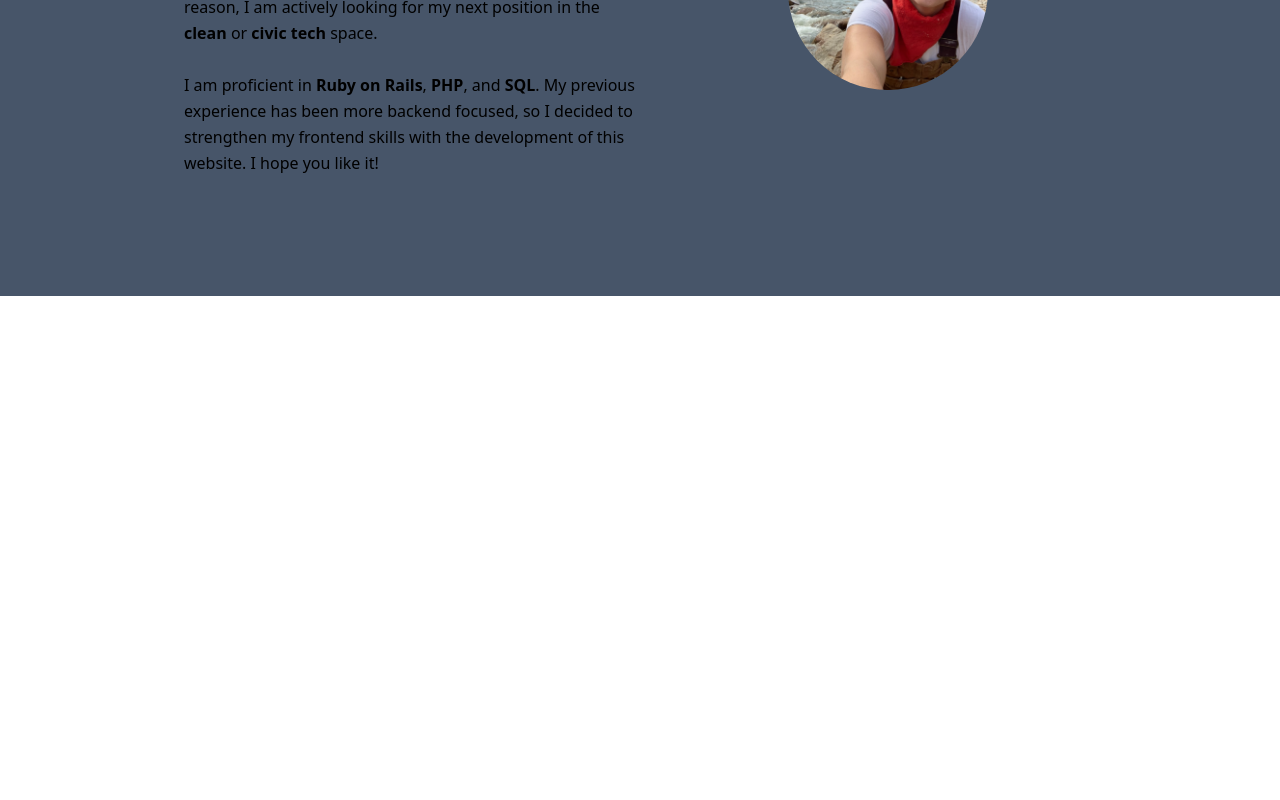
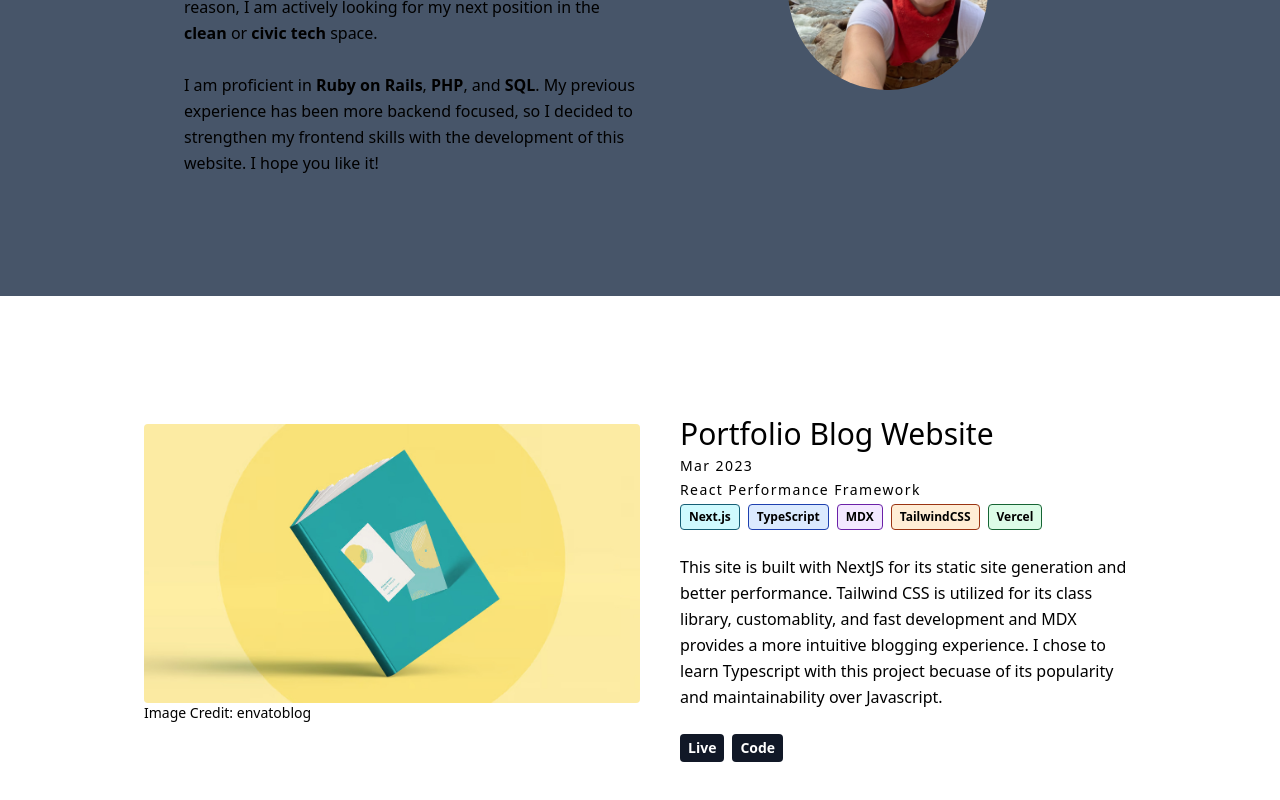
Before and after one commit to kabcouwer/blog, a Next.js app: page / in a window 1280 px wide. Shown: the part 332-1132 px from the top of the page. Before the commit the page ends 800 px from the top, so only its background shows below. Built offline with nearby package versions, Linux system fonts and the light colour scheme.

Commit message:
Add dynamic projects to homepage

```diff
--- a/app/page.tsx
+++ b/app/page.tsx
@@ -1,10 +1,12 @@
 import About from "../components/sections/about";
+import Projects from "../components/sections/projects";
 import React from "react";
 
 export default function Home() {
   return (
     <>
       <About />
+      <Projects />
     </>
   );
 }
--- /dev/null
+++ b/components/badgeArray.tsx
@@ -0,0 +1,25 @@
+type BadgeArrayProps = {
+  skills: {
+    text: string;
+    color: string;
+    bgColor: string;
+  }[];
+};
+
+export default function BadgeArray({ skills }: BadgeArrayProps) {
+  return (
+    <div className="flex flex-wrap md:flex-nowrap content-start">
+      {skills.map((skill) => {
+        return (
+          <span key={skill.text} className="pb-2 pr-2">
+            <div
+              className={`px-2 py-1 text-xs font-bold text-${skill.color} border border-${skill.color} bg-${skill.bgColor} rounded`}
+            >
+              {skill.text}
+            </div>
+          </span>
+        );
+      })}
+    </div>
+  );
+}
--- /dev/null
+++ b/components/layouts/ProjectCardLayout.tsx
@@ -0,0 +1,84 @@
+import Image, { StaticImageData } from "next/image";
+import BadgeArray from "../../components/badgeArray";
+import Link from "next/link";
+
+type ProjectCardProps = {
+  details: {
+    id: string;
+    title: string;
+    subtitle: string;
+    dates: string;
+    image: StaticImageData;
+    demo: string;
+    source: string;
+    imageCredit?: string;
+    skills: {
+      color: string;
+      text: string;
+      bgColor: string;
+    }[];
+    description: JSX.Element;
+  };
+};
+
+export default function ProjectCardLayout(props: ProjectCardProps) {
+  const {
+    title,
+    subtitle,
+    dates,
+    image,
+    demo,
+    source,
+    imageCredit,
+    skills,
+    description,
+    id,
+  } = props.details;
+
+  return (
+    <div id={id} className="">
+      <div className="container mx-auto px-5 py-24 cursor-auto">
+        <div className="md:w-4/5 mx-auto flex flex-wrap">
+          <div className="md:w-1/2 w-full md:h-auto md:py-8 object-center cursor-auto">
+            <Image alt="Book Image" className="rounded" src={image} priority />
+            {imageCredit && (
+              <figcaption
+                className="text-sm"
+                dangerouslySetInnerHTML={{ __html: imageCredit }}
+              />
+            )}
+          </div>
+          <div className="md:w-1/2 w-full md:pl-10 md:py-6 mt-6 md:mt-0 cursor-auto">
+            <h1 className="text-gray-900 text-3xl title-font font-medium mb-1 cursor-auto">
+              {title}
+            </h1>
+            <h2 className="text-sm title-font text-gray-500 tracking-widest mb-1 cursor-auto">
+              {dates}
+            </h2>
+            <h2 className="text-sm title-font text-gray-500 tracking-widest mb-1 cursor-auto">
+              {subtitle}
+            </h2>
+            <div className="md:flex mb-4">
+              <BadgeArray skills={skills} />
+            </div>
+            <p className="leading-relaxed max-w-[460px]">{description}</p>
+            <div className="flex mt-6 items-center pb-5 mb-5">
+              <div className="flex">
+                <Link href={demo} target="_blank" rel="noopener noreferrer">
+                  <button className="transform mouse-pointer bg-gray-900 text-sm text-white mr-2 py-1 px-2 font-semibold rounded hover:bg-gray-700 dark:hover:bg-gray-600 hover:scale-90 focus:bg-gray-700 dark:focus:bg-gray-600 focus:outline-none">
+                    Live
+                  </button>
+                </Link>
+                <Link href={source} target="_blank" rel="noopener noreferrer">
+                  <button className="transform mouse-pointer bg-gray-900 text-sm text-white mr-2 py-1 px-2 font-semibold rounded hover:bg-gray-700 dark:hover:bg-gray-600  hover:scale-90 dark:focus:bg-gray-600 focus:outline-none">
+                    Code
+                  </button>
+                </Link>
+              </div>
+            </div>
+          </div>
+        </div>
+      </div>
+    </div>
+  );
+}
--- /dev/null
+++ b/components/sections/projects.tsx
@@ -0,0 +1,59 @@
+import React from "react";
+
+import bookIcon from "../../public/images/bookIcon.jpeg";
+import PortfolioDescription from "../content/project-portfolio.mdx";
+
+import ProjectCardLayout from "../layouts/ProjectCardLayout";
+
+const projectItems = [
+  {
+    id: "project_portfolio",
+    title: "Portfolio Blog Website",
+    subtitle: "React Performance Framework",
+    dates: "Mar 2023",
+    image: bookIcon,
+    imageCredit: `<p>Image Credit: <a href='https://www.envato.com/blog/how-to-create-a-portfolio/'>envatoblog</a></p>`,
+    demo: "/",
+    source: "https://github.com/kabcouwer/portfolio-blog",
+    skills: [
+      {
+        text: "Next.js",
+        color: "cyan-800",
+        bgColor: "cyan-100",
+      },
+      {
+        text: "TypeScript",
+        color: "blue-800",
+        bgColor: "blue-100",
+      },
+      {
+        text: "MDX",
+        color: "purple-800",
+        bgColor: "purple-100",
+      },
+      {
+        text: "TailwindCSS",
+        color: "orange-800",
+        bgColor: "orange-100",
+      },
+      {
+        text: "Vercel",
+        color: "green-800",
+        bgColor: "green-100",
+      },
+    ],
+    description: <PortfolioDescription />,
+  },
+];
+
+export default function Projects() {
+  return (
+    <section id="projects" className="">
+      <div>
+        {projectItems.map((proj) => (
+          <ProjectCardLayout key={proj.id} details={proj} />
+        ))}
+      </div>
+    </section>
+  );
+}
--- a/tailwind.config.js
+++ b/tailwind.config.js
@@ -3,6 +3,23 @@ module.exports = {
   content: [
     "./app/**/*.{js,ts,jsx,tsx}", // Note the addition of the `app` directory.
     "./components/**/*.{js,ts,jsx,tsx}"
+  ],
+  safelist: [
+    'text-cyan-800',
+    'text-blue-800',
+    'text-purple-800',
+    'text-orange-800',
+    'text-green-800',
+    'border-cyan-800',
+    'border-blue-800',
+    'border-purple-800',
+    'border-orange-800',
+    'border-green-800',
+    'bg-cyan-100',
+    'bg-blue-100',
+    'bg-purple-100',
+    'bg-orange-100',
+    'bg-green-100',
   ],
   theme: {
     textColor: {
```
Also changed, not shown: public/images/bookIcon.jpeg (added).
